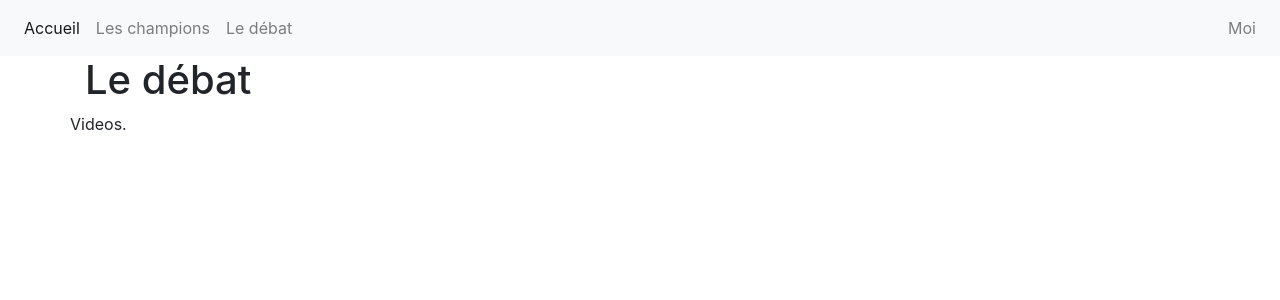
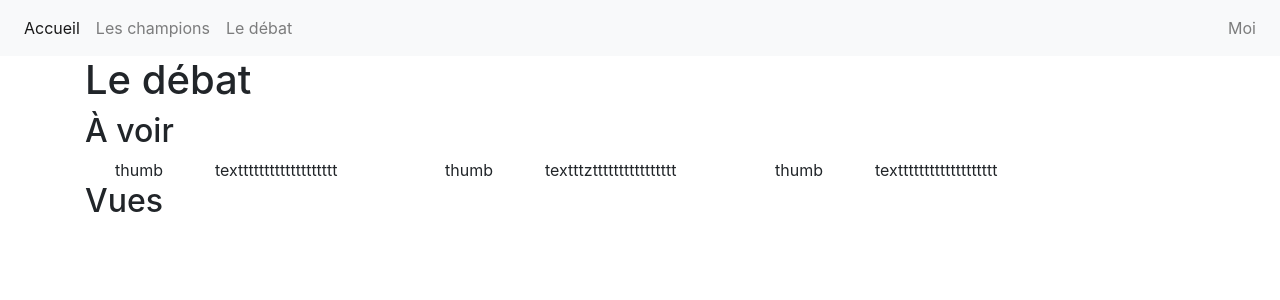
Before and after one commit to oliviercailloux/diet-web, a Jekyll site: the page built from debat.html, in a window 1280 px wide. Shown: the top 300 px of the page. Built offline with Jekyll 4.4.1, drawn with Linux system fonts in a browser that asks for light colours.

Commit message:
Videos sub-grid

```diff
--- a/debat.html
+++ b/debat.html
@@ -202,6 +202,21 @@ extra_js:
 		</button>
 	</p>
 </div>
-<div id="videos" class="row">
-	<p>Videos.</p>
+<div id="videos">
+	<h2>À voir</h2>
+	<div class="videos container d-grid">
+		<div class="video container d-grid">
+			<div>thumb</div>
+			<div>texttttttttttttttttttt</div>
+		</div>
+		<div class="video container d-grid">
+			<div>thumb</div>
+			<div>textttztttttttttttttttt</div>
+		</div>
+		<div class="video container d-grid">
+			<div>thumb</div>
+			<div>texttttttttttttttttttt</div>
+		</div>
+	</div>
+	<h2>Vues</h2>
 </div>
--- a/styles.css
+++ b/styles.css
@@ -5,3 +5,11 @@
 .counting-row-icon {
     justify-self: center;
 }
+.videos {
+    display: grid;
+    grid-template-columns: repeat(10, max-content);
+}
+.video {
+    display: grid;
+    grid-template-columns: 100px 200px;
+}
```
